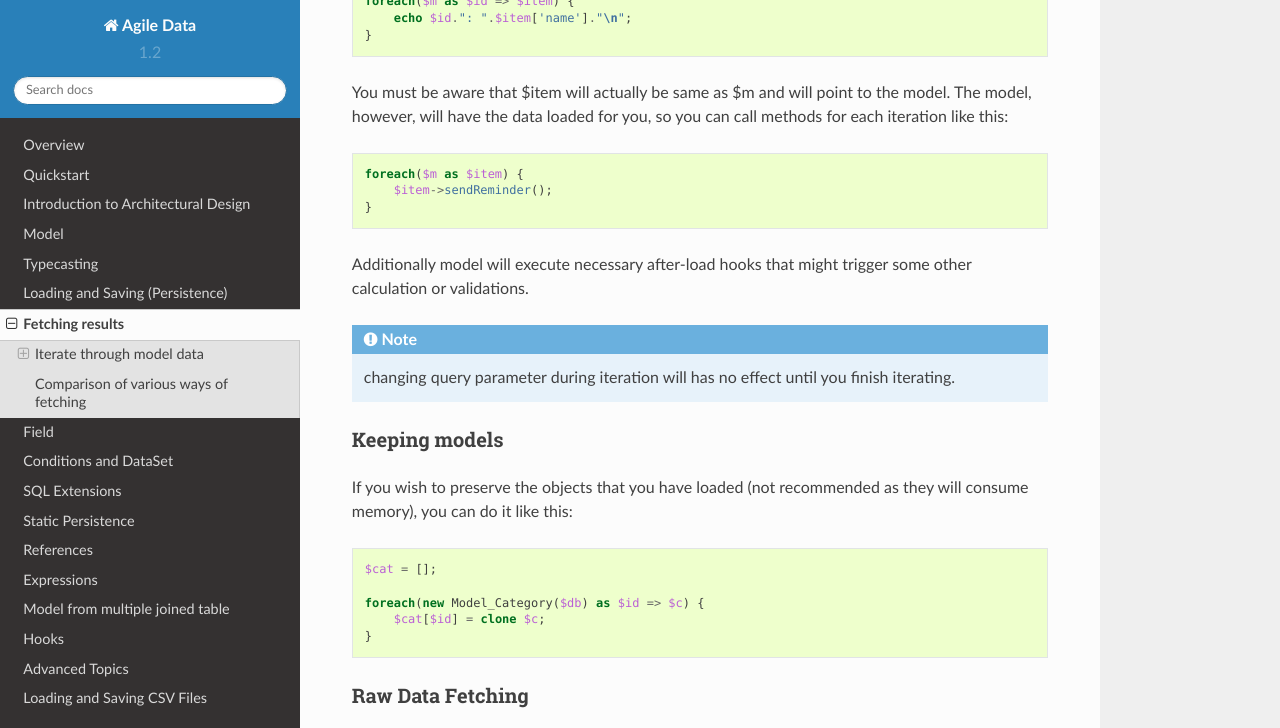
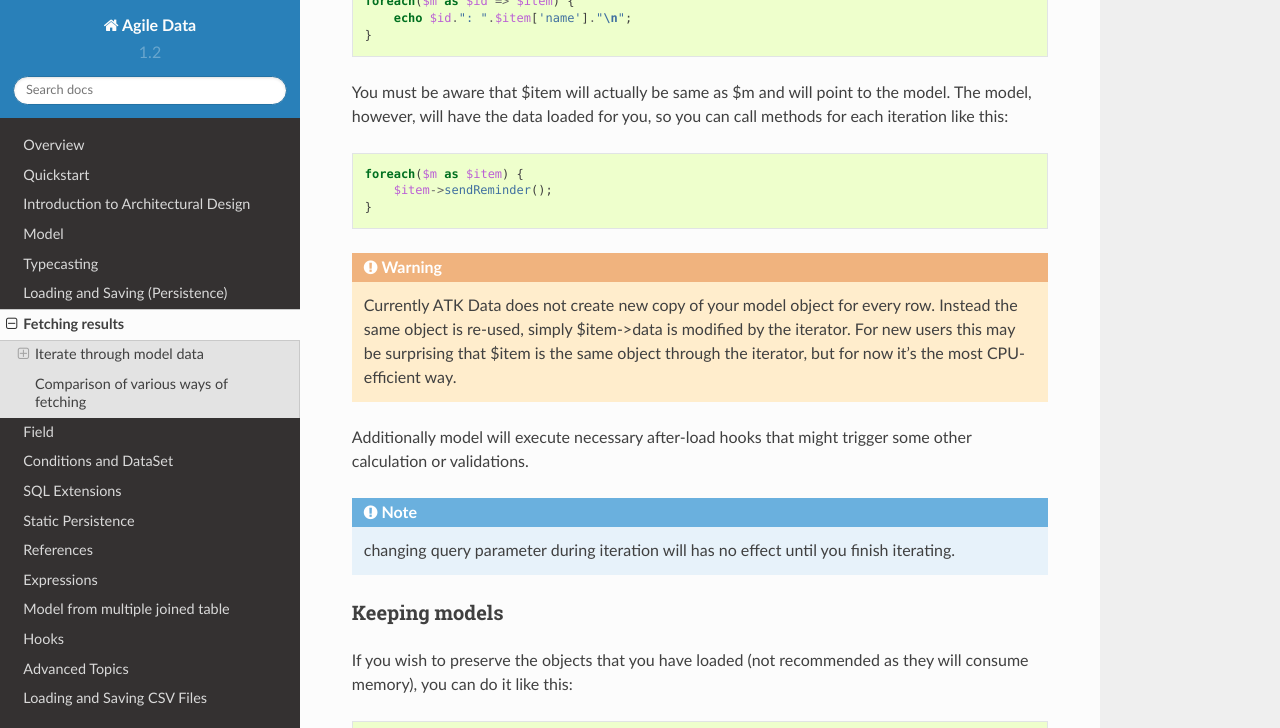
Before and after one commit to atk4/data, a Sphinx documentation site: the page built from docs/results.rst, in a window 1280 px wide and 900 px high, scrolled down 654 px, cut to the strip 0-728 px from the top of the window. Built offline with Sphinx 7.4.7 and the Read the Docs theme 2.0.0, drawn with Linux system fonts in a browser that asks for light colours; pages that are not in the unit, such as notebooks, are missing from menus.

Commit message:
added warning in the doc, to avoid confusion, resolve #318

```diff
--- a/docs/results.rst
+++ b/docs/results.rst
@@ -31,6 +31,11 @@ each iteration like this::
     foreach($m as $item) {
         $item->sendReminder();
     }
+
+.. warning:: Currently ATK Data does not create new copy of your model object for
+    every row. Instead the same object is re-used, simply $item->data is modified
+    by the iterator. For new users this may be surprising that $item is the same
+    object through the iterator, but for now it's the most CPU-efficient way.
 
 Additionally model will execute necessary after-load hooks that might trigger some
 other calculation or validations.
```
Also changed, not shown: 1 other file.
